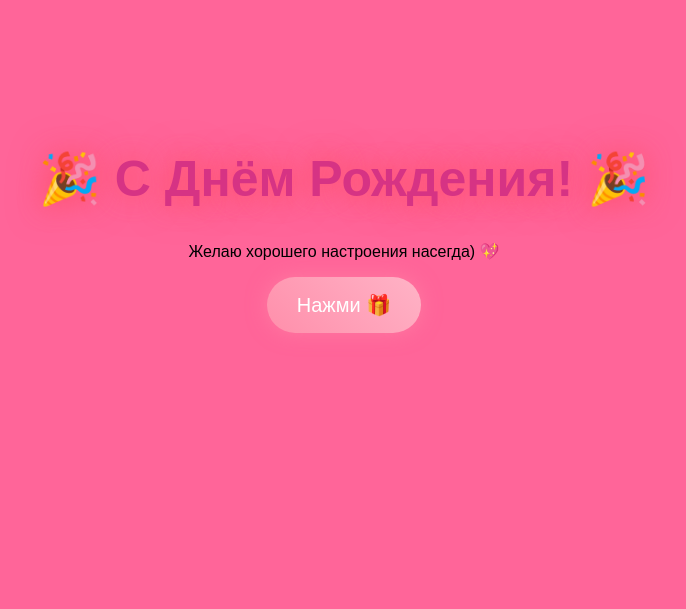
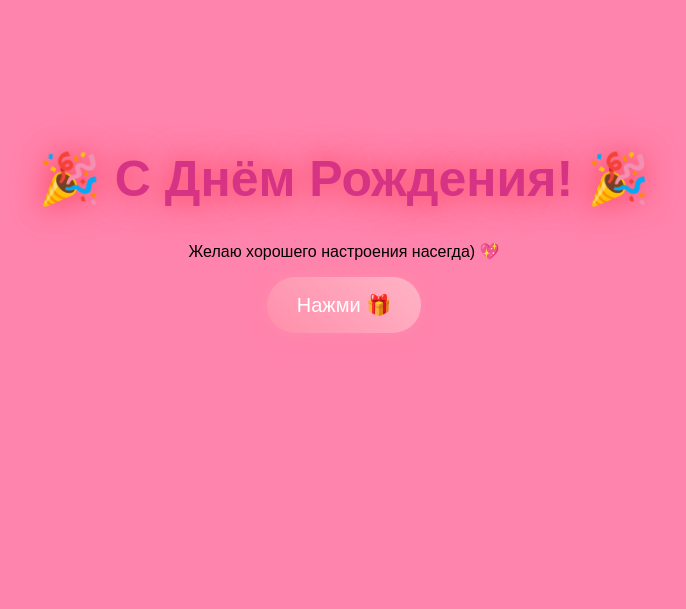
Before and after one commit to da1nawel/birthday, a Flask app: page / in a window 1280 px wide. Shown: the top 609 px of the page, without its empty margins (296-982 px from the left). Run offline with Flask 3, Linux system fonts and the light colour scheme; some libraries are stand-ins or nearby versions.

Commit message:
Add files via upload

```diff
--- a/static/style.css
+++ b/static/style.css
@@ -5,10 +5,10 @@
     text-align: center;
     background: linear-gradient(
         180deg,
-        #ff6599 0%,
-        #ff6599 35%,
-        #ff6599 70%,
-        #ff6599 100%
+        #ff84ad 0%,
+        #ff84ad 35%,
+        #ff84ad 70%,
+        #ff84ad 100%
     );
     position: relative;
 }
```
